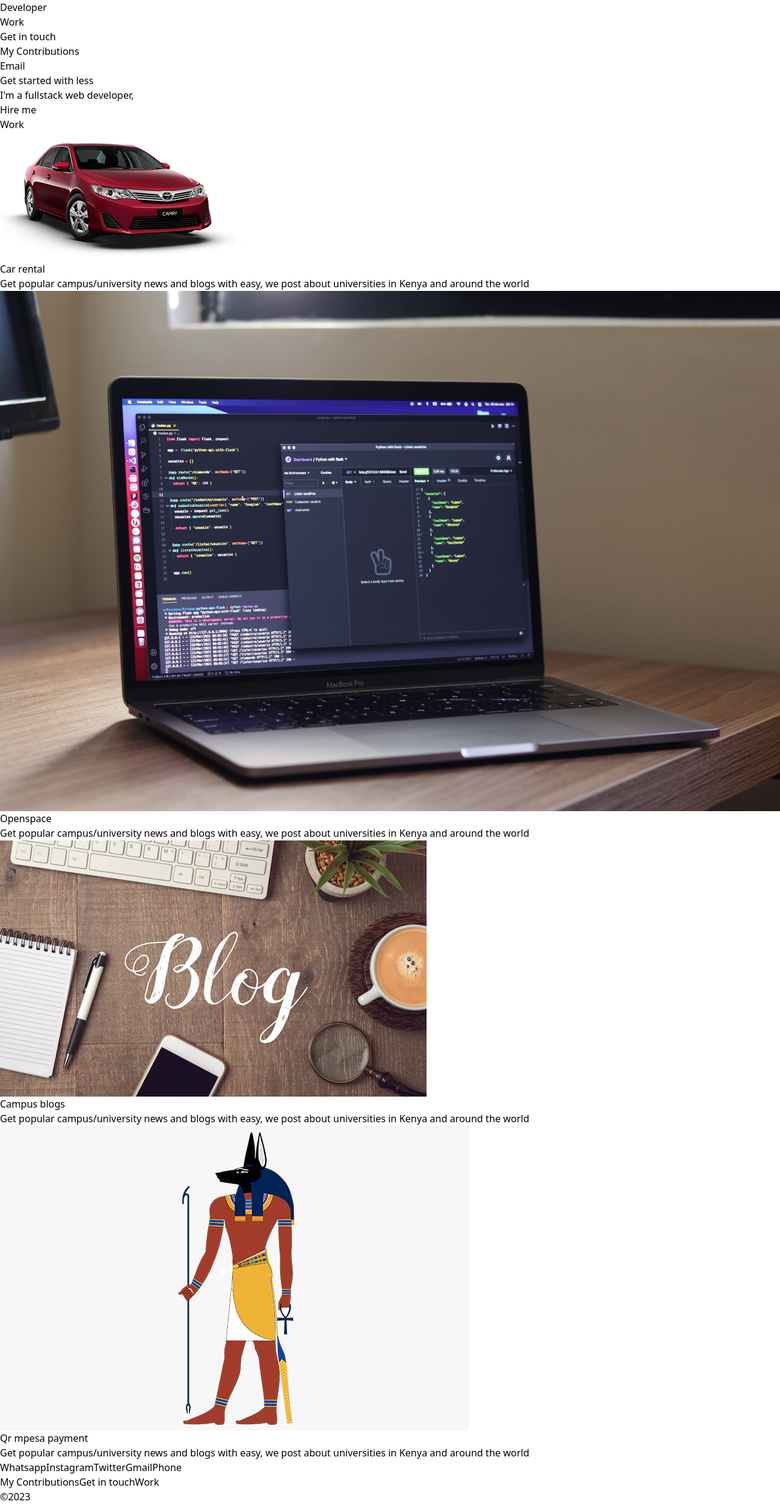
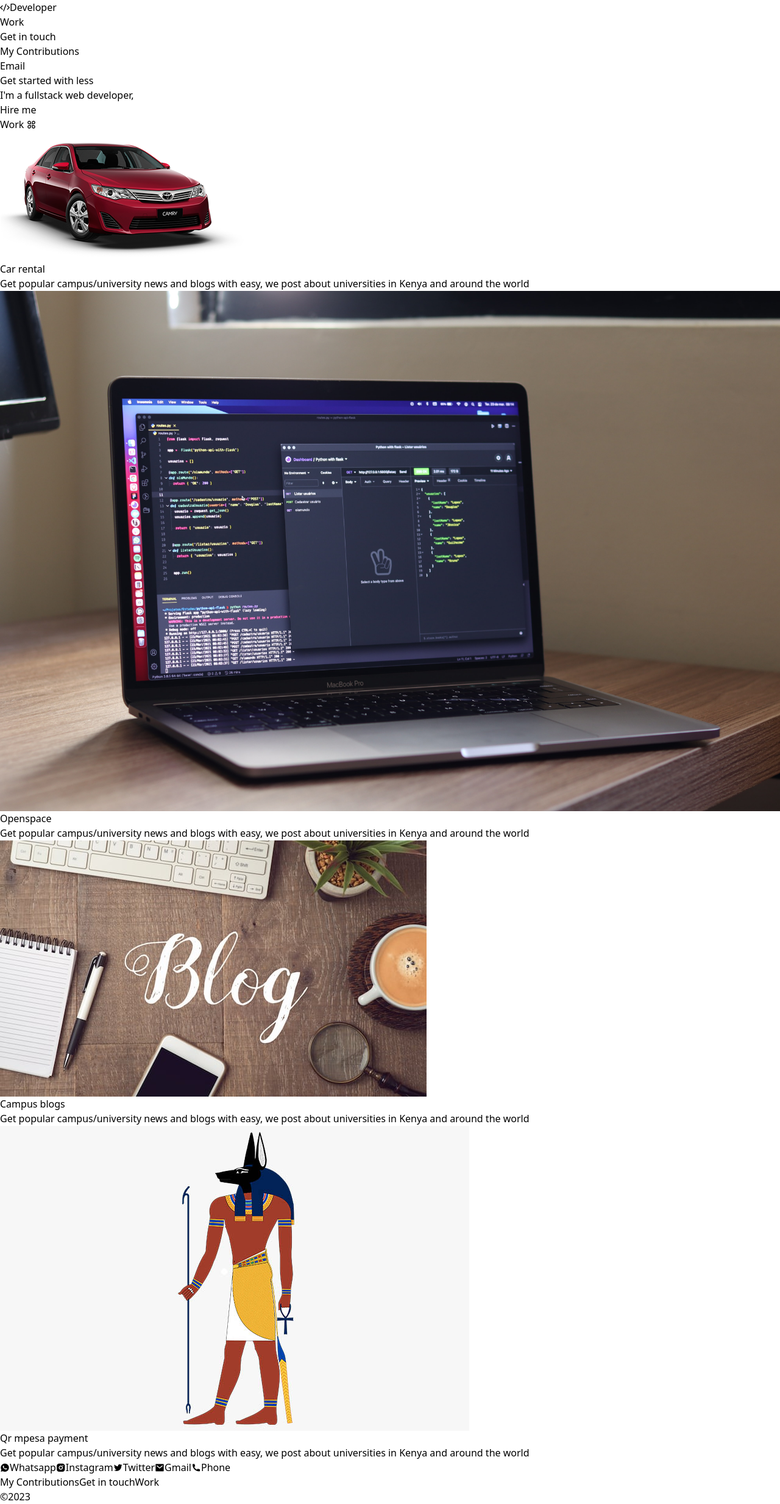
Before and after one commit to imrany/Portfolio, a React (Vite) app: page / in a window 1280 px wide. Shown: the whole page at 61% size. Built offline with nearby package versions, Linux system fonts and the light colour scheme.

Commit message:
added remixicon

```diff
--- a/package.json
+++ b/package.json
@@ -13,7 +13,9 @@
     "axios": "^1.4.0",
     "react": "^18.2.0",
     "react-dom": "^18.2.0",
-    "react-router-dom": "^6.10.0"
+    "react-hot-toast": "^2.4.1",
+    "react-router-dom": "^6.10.0",
+    "remixicon": "^3.2.0"
   },
   "devDependencies": {
     "@types/react": "^18.0.28",
--- a/src/components/ui/Footer.tsx
+++ b/src/components/ui/Footer.tsx
@@ -6,11 +6,26 @@ function Footer() {
         <footer className='bg-black text-white py-5 px-2'>
             <div className="flex sm:justify-around max-sm:flex-col max-sm:text-center text-lg my-8" id='links'>
                 <div id='social-links' className='flex flex-col'>
-                    <a className='hover:text-green-500' href='https://wa.me/254734720752' target='_blank' rel='noopener noreferrer'>Whatsapp</a>
-                    <a className='hover:text-red-400' href='https://instagram.com/imrany00' target='_blank' rel="noopener noreferrer">Instagram</a>
-                    <a className='hover:text-purple-400' href='https://twitter.com/matano_imran' target='_blank' rel="noopener noreferrer">Twitter</a>
-                    <a className='hover:text-red-500' href='mailto:imranmat254@gmail.com' target='_blank' rel="noopener noreferrer">Gmail</a>
-                    <a className='hover:text-blue-500' href="tel:+254734720752" target='_blank' rel='noopener noreferrer'>Phone</a>
+                    <a className='hover:text-green-500' href='https://wa.me/254734720752' target='_blank' rel='noopener noreferrer'>
+                        <i className="ri-whatsapp-fill mr-2"></i>
+                        Whatsapp
+                    </a>
+                    <a className='hover:text-red-400' href='https://instagram.com/imrany00' target='_blank' rel="noopener noreferrer">
+                        <i className="ri-instagram-fill mr-2"></i>
+                        Instagram
+                    </a>
+                    <a className='hover:text-purple-400' href='https://twitter.com/matano_imran' target='_blank' rel="noopener noreferrer">
+                        <i className="ri-twitter-fill mr-2"></i>
+                        Twitter
+                    </a>
+                    <a className='hover:text-red-500' href='mailto:imranmat254@gmail.com' target='_blank' rel="noopener noreferrer">
+                        <i className="ri-mail-fill mr-2"></i>
+                        Gmail
+                    </a>
+                    <a className='hover:text-blue-500' href="tel:+254734720752" target='_blank' rel='noopener noreferrer'>
+                        <i className="ri-phone-fill mr-2"></i>
+                        Phone
+                    </a>
                 </div>
 
                 <div className="flex flex-col max-sm:mt-8" id='quick-links'>
--- a/src/components/ui/Header.tsx
+++ b/src/components/ui/Header.tsx
@@ -16,8 +16,11 @@ function Header() {
     return (
         <nav role='navigator' className='flex sm:pl-10 py-6 max-sm:none'>
             <ul className='flex justify-around w-[100vw] text-lg text-gray-500' id='desktop-nav'>
-                <li className='font-bold text-xl text-green-500'>
-                    <Link to={path}>{name}</Link>
+                <li className='font-bold text-xl'>
+                    <Link to={path} className='text-green-500'>
+                        <i className="ri-code-s-slash-fill mr-2"></i>
+                        {name}
+                    </Link>
                 </li>
                 <li>
                     <a href='#work' className='hover:text-yellow-500'>Work</a>
@@ -37,15 +40,28 @@ function Header() {
             </ul>
 
             <div id='mobile-nav' className='w-[100vw]'>
-                <div className="pl-[80vw]" id='menu-icon'>
-                    <button onClick={openMenu}>
-                        menu
-                    </button>
-                </div>
+               <div className="flex justify-between px-5">
+                    <ul>
+                        <li className='font-bold text-xl'>
+                            <Link to={path} className='text-green-500'>
+                                <i className='ri-code-s-slash-fill mr-2'></i>
+                                {name}
+                            </Link>
+                        </li>
+                    </ul>
+                    <div id='menu-icon'>
+                        <button onClick={openMenu}>
+                            <i className='ri-menu-fill ri-xl'></i>
+                        </button>
+                    </div>
+               </div>
 
                 <ul id='mobile-menu' onClick={closeMenu} className='z-[1000] fixed bg-white right-0 top-0 left-0 bottom-0 flex flex-col h-[100vh] justify-center items-center'>
-                    <li className='font-bold text-xl text-green-500'>
-                        <Link to={path}>{name}</Link>
+                    <li className='font-bold text-xl'>
+                        <Link to={path} className='text-green-500'>
+                            <i className='ri-code-s-slash-fill mr-2'></i>
+                            {name}
+                        </Link>
                     </li>
                     <li>
                         <a href='#work' className='hover:text-yellow-500 text-lg my-6'>Work</a>
--- a/src/components/ui/Work.tsx
+++ b/src/components/ui/Work.tsx
@@ -5,7 +5,7 @@ function Work() {
 
     return (
         <div className='py-12 flex flex-col items-center' id='work'>
-            <p className='text-2xl text-gray-500 text-center font-semibold mb-10'>Work</p>
+            <p className='text-2xl text-gray-500 text-center font-semibold mb-10'>Work <i className='ri-apps-line'></i></p>
             <div className="md:grid md:grid-cols-2 lg:grid-cols-4 max-md:flex max-md:flex-col max-md:items-center">
                 {data&&data.map((i,n)=>(
                     <div className="md:px-[20px] max-sm:w-[80vw] max-md:w-[60vw] md:w-[40vw] lg:w-[20vw] max-md:mb-4" key={n}>
--- a/src/main.tsx
+++ b/src/main.tsx
@@ -1,5 +1,6 @@
 import React from 'react'
 import ReactDOM from 'react-dom/client'
+import 'remixicon/fonts/remixicon.css'
 import App from './App.tsx'
 import './index.css'
 
```
Also changed, not shown: 1 other file (tests, documents, lock files or other folders).
